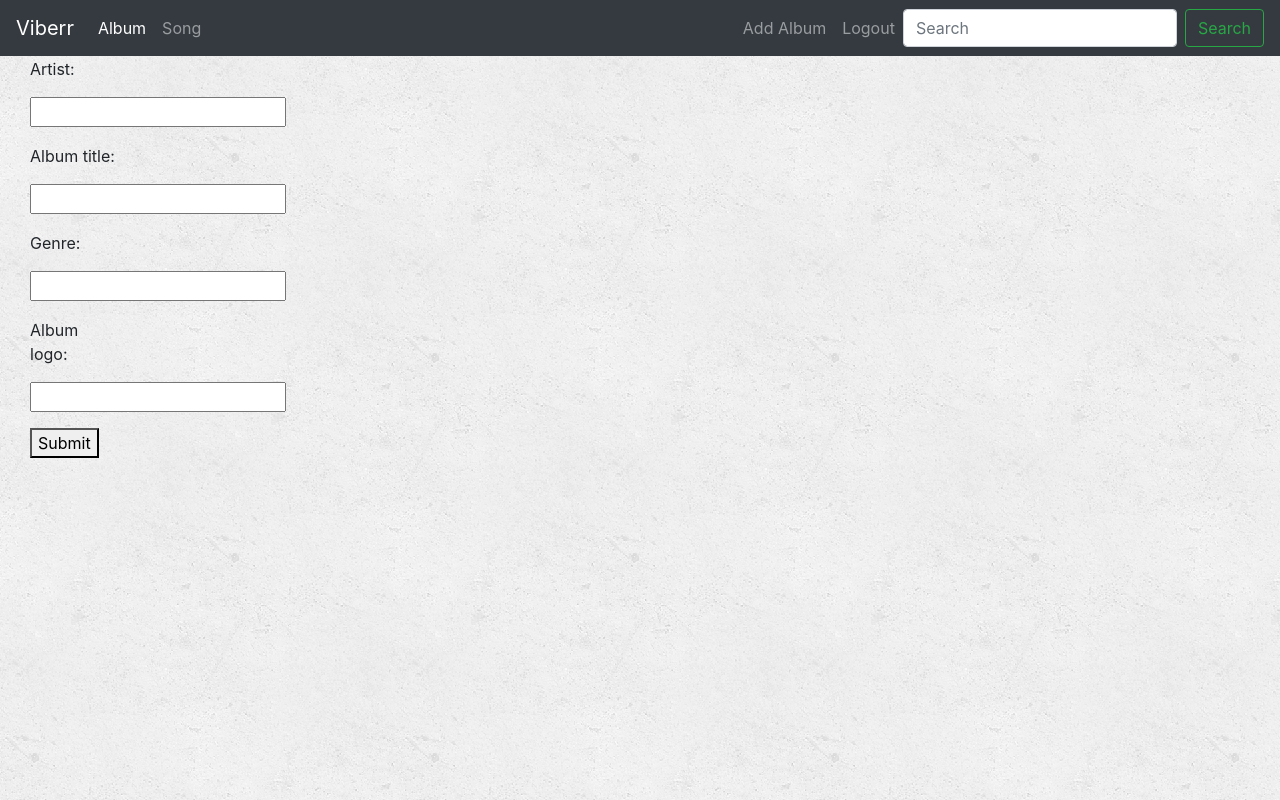
After one commit to maainul/Django, a Django app: page /album/add/ in a window 1280 px wide. The commit adds this page. Run offline with Django 3.2, Linux system fonts and the light colour scheme; some libraries are stand-ins or nearby versions.

Commit message:
model form create view

```diff
--- a/website/music/models.py
+++ b/website/music/models.py
@@ -1,10 +1,16 @@
 from django.db import models
+from django.urls import reverse
+
 
 class Album(models.Model):
 	artist = models.CharField(max_length=250)
 	album_title = models.CharField(max_length=500)
 	genre = models.CharField(max_length=100)
 	album_logo = models.CharField(max_length=1000)
+
+	#modle form
+	def get_absolute_url(self):
+		return reverse('music:detail',kwargs={'pk'.self})
 
 	# For show album title, artist and genere in the homepage
 	def __str__(self):
--- /dev/null
+++ b/website/music/static/music/style.css
@@ -0,0 +1,6 @@
+body{
+  background: white url("images/background.png")
+}
+.navbar-brand:{
+  font-family: 'Satisfy',cursive;
+}
--- /dev/null
+++ b/website/music/templates/music/album_form.html
@@ -0,0 +1,31 @@
+{% extends 'music/base.html' %}
+
+{% block title %}Add a new Album {% endblock %}
+{% block albums_active %} Active {% endblock %}
+{% block body %}
+
+
+<div class="container-fluid">
+
+	<div class="row">
+		<div class="col-sm-12 col-md-7">
+			<div class="panel panel-default">
+				<div class="panel-body">
+					<form class="form-horizontal" action="" method="post" enctype="multipart/form-data">
+						{% csrf_token %}
+						{% include 'music/form-template.html' %}
+						<div class="form-group">
+							<div class="col-sm-offset-2 col-sm-10">
+								<button type="submit" class="button-success">Submit</button>
+							</div>
+						</div>
+					</form>
+				</div>
+			</div>
+		</div>
+
+
+	</div>
+</div>
+
+{% endblock %}
--- /dev/null
+++ b/website/music/templates/music/base.html
@@ -0,0 +1,62 @@
+<html lang="en">
+<head>
+  <meta charset="utf-8">
+  <title>{% block title %}Viberr{% endblock %}</title>
+  {% load staticfiles %}
+  <link rel="stylesheet" href="https://maxcdn.bootstrapcdn.com/bootstrap/4.0.0/css/bootstrap.min.css" integrity="sha384-Gn5384xqQ1aoWXA+058RXPxPg6fy4IWvTNh0E263XmFcJlSAwiGgFAW/dAiS6JXm" crossorigin="anonymous">
+  <script src="https://code.jquery.com/jquery-3.2.1.slim.min.js" integrity="sha384-KJ3o2DKtIkvYIK3UENzmM7KCkRr/rE9/Qpg6aAZGJwFDMVNA/GpGFF93hXpG5KkN" crossorigin="anonymous"></script>
+  <script src="https://cdnjs.cloudflare.com/ajax/libs/popper.js/1.12.9/umd/popper.min.js" integrity="sha384-ApNbgh9B+Y1QKtv3Rn7W3mgPxhU9K/ScQsAP7hUibX39j7fakFPskvXusvfa0b4Q" crossorigin="anonymous"></script>
+  <script src="https://maxcdn.bootstrapcdn.com/bootstrap/4.0.0/js/bootstrap.min.js" integrity="sha384-JZR6Spejh4U02d8jOt6vLEHfe/JQGiRRSQQxSfFWpi1MquVdAyjUar5+76PVCmYl" crossorigin="anonymous"></script>
+</head>
+<body>
+  <!---loads path to your static fiels--->
+
+
+  <link rel="stylesheet" type="text/css" href="{% static 'music/style.css' %}"/>
+
+
+  <!--Bootstrap CSS -->
+  <link rel="stylesheet" href="https://stackpath.bootstrapcdn.com/bootstrap/4.1.3/css/bootstrap.min.css" integrity="sha384-MCw98/SFnGE8fJT3GXwEOngsV7Zt27NXFoaoApmYm81iuXoPkFOJwJ8ERdknLPMO" crossorigin="anonymous">
+  <!-- Optional JavaScript -->
+  <!--google fonts-->
+  <link href="https://fonts.googleapis.com/css?family=Lobster+Two" rel="stylesheet">
+  <!-- jQuery first, then Popper.js, then Bootstrap JS -->
+  <script src="https://code.jquery.com/jquery-3.3.1.slim.min.js" integrity="sha384-q8i/X+965DzO0rT7abK41JStQIAqVgRVzpbzo5smXKp4YfRvH+8abtTE1Pi6jizo" crossorigin="anonymous"></script>
+  <script src="https://cdnjs.cloudflare.com/ajax/libs/popper.js/1.14.3/umd/popper.min.js" integrity="sha384-ZMP7rVo3mIykV+2+9J3UJ46jBk0WLaUAdn689aCwoqbBJiSnjAK/l8WvCWPIPm49" crossorigin="anonymous"></script>
+  <script src="https://stackpath.bootstrapcdn.com/bootstrap/4.1.3/js/bootstrap.min.js" integrity="sha384-ChfqqxuZUCnJSK3+MXmPNIyE6ZbWh2IMqE241rYiqJxyMiZ6OW/JmZQ5stwEULTy" crossorigin="anonymous"></script>
+
+  <nav class="navbar navbar-expand-lg navbar-dark bg-dark">
+    <button class="navbar-toggler" type="button" data-toggle="collapse" data-target="#navbarTogglerDemo03" aria-controls="navbarTogglerDemo03" aria-expanded="false" aria-label="Toggle navigation">
+      <span class="navbar-toggler-icon"></span>
+    </button>
+    <a class="navbar-brand" href="{%url 'music:index' %}">Viberr</a>
+
+    <div class="collapse navbar-collapse" id="TopNavBar">
+      <ul class="navbar-nav mr-auto mt-2 mt-lg-0">
+        <li class="nav-item active">
+          <a class="nav-link" href="{% url 'music:index'%}">Album  <span class="glyphicon glyphicon-cd"></span></a>
+        </li>
+        <li class="nav-item">
+          <a class="nav-link" href="{% url 'music:index' %}">Song <span class="glyphic glyphic-music" aria-hidde="true"></span></a>
+        </li>
+
+      </ul>
+      <form class="form-inline my-2 my-lg-0">
+        <ul class="navbar-nav navbar-right">
+
+       <li class="nav-item">
+         <a class="nav-link" href="{% url 'music:album-add' %}">Add Album</a>
+       </li>
+       <li class="nav-item">
+         <a class="nav-link" href="#">Logout</a>
+       </li>
+     </ul>
+        <input class="form-control mr-sm-2" type="search" placeholder="Search" aria-label="Search">
+        <button class="btn btn-outline-success my-2 my-sm-0" type="submit">Search</button>
+      </form>
+    </div>
+  </nav>
+  {% block body %}
+  {% endblock %}
+</body>
+</html>
--- /dev/null
+++ b/website/music/templates/music/form-template.html
@@ -0,0 +1,9 @@
+{% for field in form %}
+	<div class="form-group">
+			<div class="col-sm-offset-2 col-sm-10">
+				<span class="text-danger small">{{field.error}}</span>
+			 </div>
+			 <label class="control-label col-sm-2">{{field.label_tag}}</label>
+			 <div class="col-sm-10">{{ field }}</div>
+	</div>
+{% endfor %}
--- a/website/music/urls.py
+++ b/website/music/urls.py
@@ -8,11 +8,13 @@ app_name = 'music'
 urlpatterns = [
 
     # music
-    url(r'^$', views.index, name='index'),
+    url(r'^$', views.IndexView.as_view(), name='index'),
 
     # /music/187/
-    url(r'^(?P<album_id>[0-9]+)/$', views.detail, name='detail'),
+    url(r'^(?P<pk>[0-9]+)/$',views.DetailView.as_view(), name='detail'),
 
     #/music/album_id/favorite/
-    url(r'^(?P<album_id>[0-9]+)/favorite/$', views.favorite, name='favorite'),
+    #url(r'^(?P<album_id>[0-9]+)/favorite/$', views.favorite, name='favorite'),
+    #/music/album/add
+    url(r'album/add/$',views.AlbumCreate.as_view(),name='album-add'),
 ]
--- a/website/music/views.py
+++ b/website/music/views.py
@@ -1,26 +1,19 @@
-from django.shortcuts import render,get_object_or_404
-from .models import Album,Song
-from django.shortcuts import HttpResponse
+from django.views import generic
+from .models import Album
+from django.views.generic.edit import CreateView,UpdateView,DeleteView
 
 
-def index(request):
-    all_albums = Album.objects.all()
-    return render(request, 'music/index.html',{'all_albums':all_albums})
+class IndexView(generic.ListView):
+  template_name = 'music/index.html'
+  #context_object_name='all_albums'
 
-def detail(request, album_id):
-    album = get_object_or_404(Album,pk=album_id)
-    return render(request, 'music/detail.html', {'album':album})
+  def get_queryset(self):
+    return Album.objects.all()
 
-def favorite(request, album_id):
-      album = get_object_or_404(Album,pk=album_id)
-      try:
-          selected_song = album.song_set.get(pk = request.POST['song'])
-      except(KeyError, Song.DoesNotExist):
-          return render(request, 'music/detail.html',{
-              'album':album,
-              'error_message':"You did not select any song ",
-          })
-      else:
-          selected_song.is_favorite = True
-          selected_song.save()
-          return render (request, 'music/detail.html',{'album':album})
+class DetailView(generic.DetailView):
+  model = Album
+  template_name = 'music/detail.html'
+
+class AlbumCreate(CreateView):
+  model = Album
+  fields=['artist','album_title','genre','album_logo']
```
Also changed, not shown: website/music/templates/music/detail.html (+7 -0 lines), website/music/templates/music/index.html (+11 -10 lines), website/music/static/music/images/IMG_20180725_165155.jpg (added), website/music/static/music/images/background.png (added).
